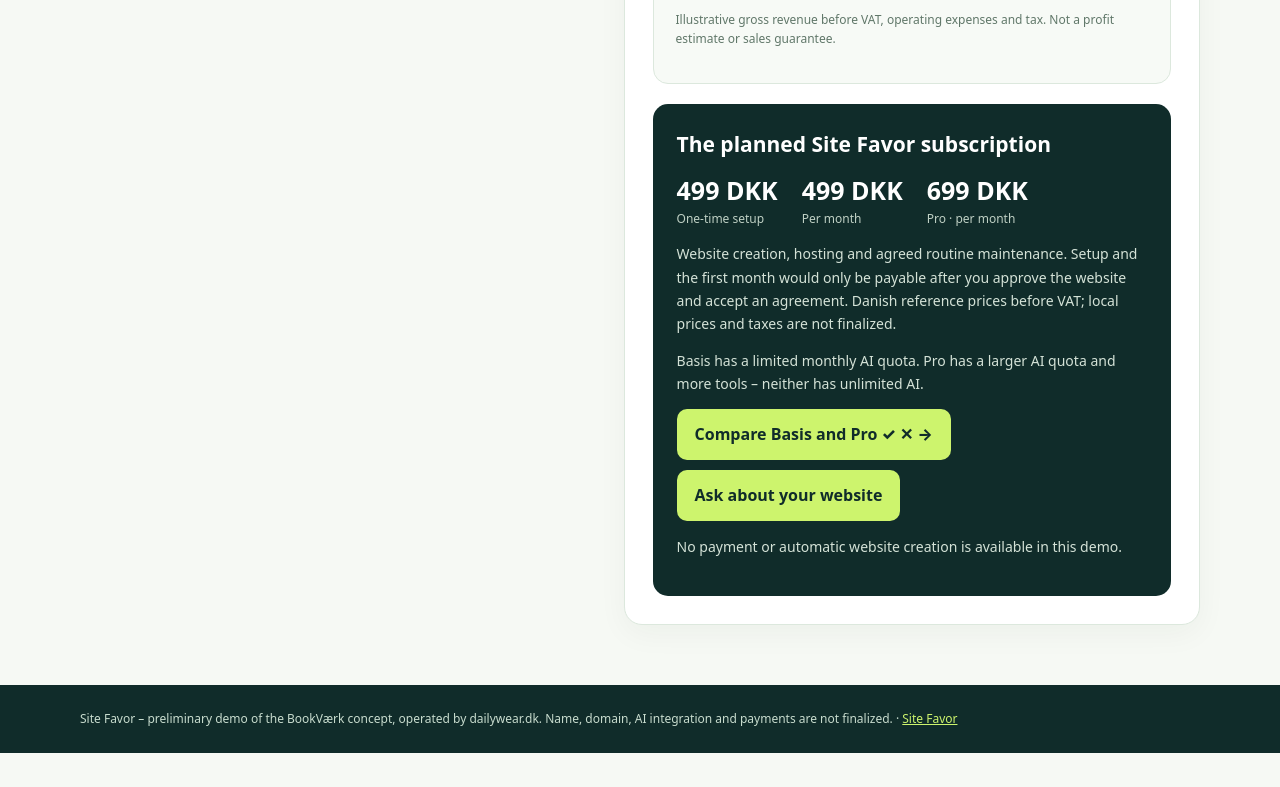
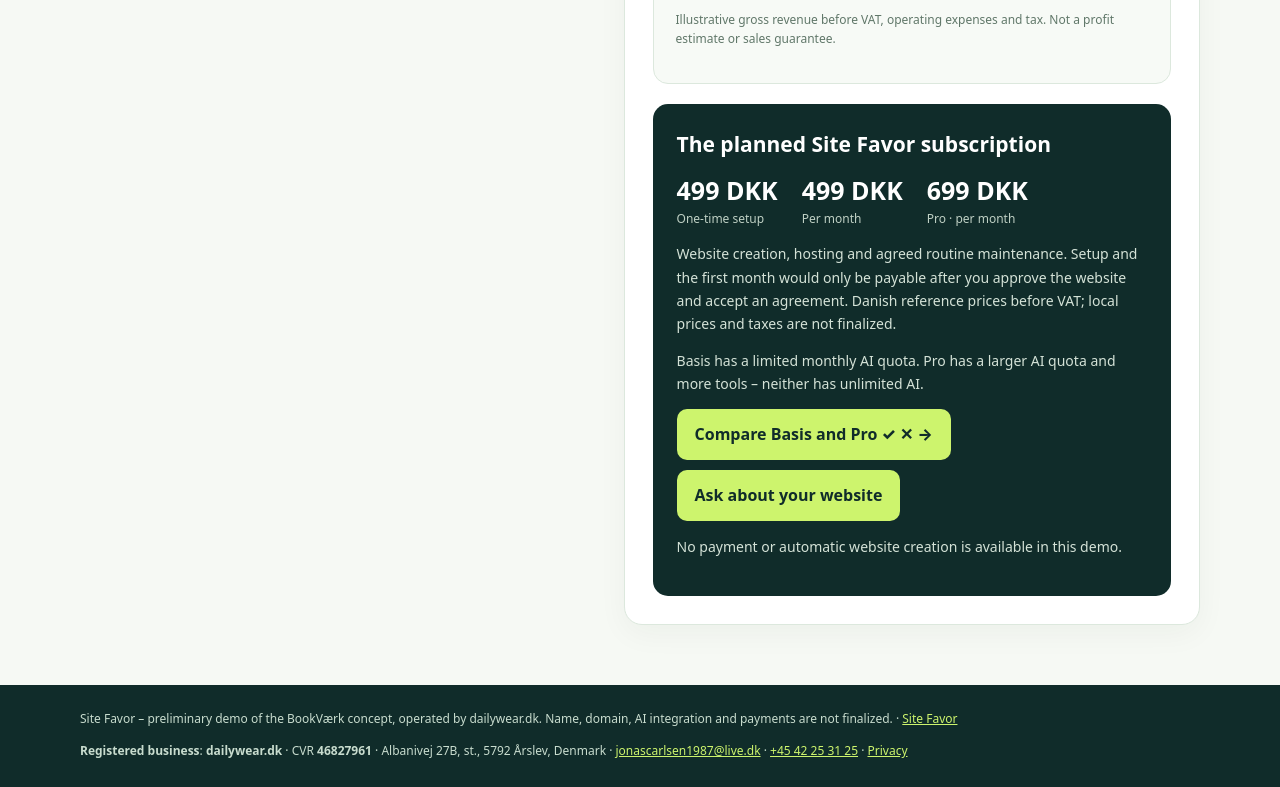
Before and after one commit to jonascarlsen1987-ux/bookvaerk-demo., a plain HTML site: page sitefavor-builder-demo.html in a window 1280 px wide. Shown: the part 1464-2251 px from the top of the page. Before the commit the page ends 2217 px from the top, so only its background shows below. Drawn offline with Linux system fonts and the light colour scheme; no server answers.

Commit message:
Show verified dailywear.dk legal name, CVR 46827961, business address and contact on Site Favor demos

```diff
--- a/sitefavor-builder-demo.html
+++ b/sitefavor-builder-demo.html
@@ -69,7 +69,7 @@ h1{font-size:clamp(36px,5vw,60px);letter-spacing:-.05em;line-height:1.1;margin:1
 <div class="scenario"><h3 id="scenario-heading">Example business revenue</h3><p class="field-hint" id="scenario-desc">Change these assumptions to explore a possible monthly revenue scenario. This is NOT a forecast of new customers from a website.</p><div class="range"><label for="jobs" id="jobs-label">Jobs per month</label><input id="jobs" min="0" max="10000" type="number" step="1" value="10"></div><div class="range"><label for="job-price" id="job-price-label">Average revenue per job (DKK)</label><input id="job-price" min="0" max="10000000" type="number" step="50" value="350"></div><output id="revenue">3.500 DKK</output><p class="field-hint" id="scenario-note">Illustrative gross revenue before VAT, operating expenses and tax. It is not a profit estimate or sales guarantee.</p></div>
 <div class="offer"><h3 id="offer-heading">The planned Site Favor subscriptions</h3><div class="amounts"><div><strong>499 DKK</strong><small id="setup-label">One-time setup</small></div><div><strong>499 DKK</strong><small id="month-label">Basis per month</small></div><div><strong>699 DKK</strong><small id="pro-label">Pro per month</small></div></div><p id="offer-description">Both packages cover website creation, hosting and agreed routine maintenance. The one-time setup and first month would only be payable after you approve the website and accept an agreement. Danish reference prices before VAT; country-specific prices and tax are not finalized.</p><p id="plan-note">Basis has a limited monthly AI quota. Pro includes a larger AI quota and additional assistance; neither has unlimited AI access.</p><a href="sitefavor-preview.html#plan-comparison" class="btn btn-alt" id="compare-plans" style="margin:0 8px 10px 0">Compare Basis &amp; Pro ✓ ✕ →</a><a href="mailto:jonascarlsen1987@live.dk" class="btn btn-alt" id="inquire">Ask about your website</a><p id="checkout-status">No payment or automatic website creation is available in this demo.</p></div>
 </div></section></main>
-<footer class="footer"><div class="wrap"><span id="footer-text">Site Favor – preliminary demo of the BookVærk concept, operated by dailywear.dk. Brand, domain, AI integration and payments are not finalized.</span> · <a href="sitefavor-preview.html">Site Favor</a></div></footer>
+<footer class="footer"><div class="wrap"><span id="footer-text">Site Favor – preliminary demo of the BookVærk concept, operated by dailywear.dk. Brand, domain, AI integration and payments are not finalized.</span> · <a href="sitefavor-preview.html">Site Favor</a><div class="legal-operator" style="margin-top:12px;line-height:1.85"><strong id="legal-heading">Registered business</strong>: <strong>dailywear.dk</strong> · CVR <strong>46827961</strong> · Albanivej 27B, st., 5792 Årslev, Denmark · <a href="mailto:jonascarlsen1987@live.dk">jonascarlsen1987@live.dk</a> · <a href="tel:+4542253125">+45 42 25 31 25</a> · <a href="privatliv.html" id="privacy-link">Privacy</a></div></div></footer>
 <script>
 "use strict";
 const langKey="sitefavor-language-v1";
@@ -103,6 +103,8 @@ status:"ILMAINEN LUONNOS · EI AI-LUONTIA TAI MAKSAMISTA",back:"Takaisin Site Fa
 }
 };
 const ids={status:"status-label",back:"back-link",kicker:"hero-kicker",heading:"hero-heading",lead:"hero-lead",disclaimer:"demo-disclaimer",form:"form-heading",company:"company-label",description:"description-label",hint:"description-hint",city:"city-label",style:"style-label",green:"style-green",blue:"style-blue",purple:"style-purple",black:"style-black",cream:"style-cream",generate:"generate",sample:"sample",privacy:"privacy-note",preview:"preview-heading",tag:"preview-tag",browser:"browser-label",subtitle:"site-subtitle",contact:"site-button",services:"services-heading",mock:"mock-note",scenario:"scenario-heading",scenarioDesc:"scenario-desc",jobs:"jobs-label",price:"job-price-label",scenarioNote:"scenario-note",offer:"offer-heading",setup:"setup-label",month:"month-label",offerDesc:"offer-description",ask:"inquire",checkout:"checkout-status",footer:"footer-text"};
+
+const legalTitles={da:["Registreret virksomhed","Privatliv"],en:["Registered business","Privacy"],de:["Eingetragenes Unternehmen","Datenschutz"],pl:["Zarejestrowana firma","Prywatność"],sv:["Registrerat företag","Integritet"],no:["Registrert virksomhet","Personvern"],fi:["Rekisteröity yritys","Tietosuoja"]};
 const planText={
 da:["Basis · pr. måned","Pro · pr. måned","Engangsoprettelse","Basis har begrænset månedlig AI-kvote. Pro har større AI-kvote og flere værktøjer – ingen pakke har ubegrænset AI.","Sammenlign Basis og Pro ✓ ✕ →"],
 en:["Basis · per month","Pro · per month","One-time setup","Basis has a limited monthly AI quota. Pro has a larger AI quota and more tools – neither has unlimited AI.","Compare Basis and Pro ✓ ✕ →"],
@@ -190,6 +192,8 @@ function selectedLanguage(next){
  const t=textByLang[language];
  document.documentElement.lang=language;
  el("lang-select").value=language;
+ el("legal-heading").textContent=legalTitles[language][0];
+ el("privacy-link").textContent=legalTitles[language][1];
  const defaultCountries={da:"DK",en:"DK",de:"DE",pl:"PL",sv:"SE",no:"NO",fi:"FI"};
  if(!el("country").dataset.manual)el("country").value=defaultCountries[language];
  el("country-label").textContent=modeTexts[language][0];
```
